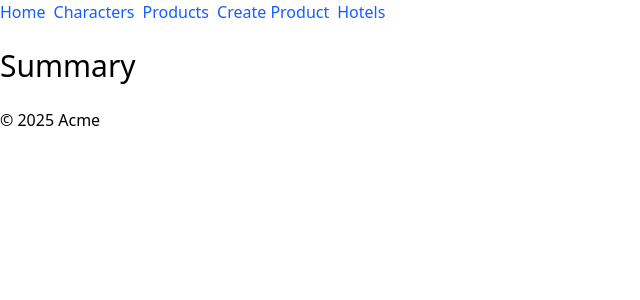
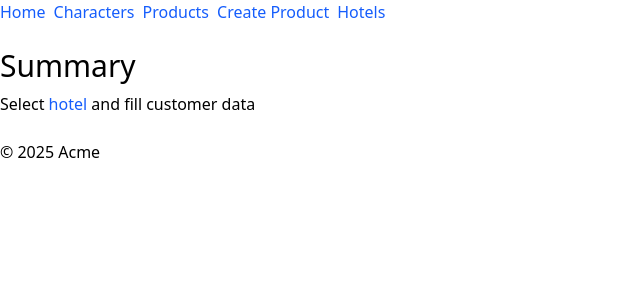
Before and after one commit to patrykomiotek/2a-react, a React (Vite) app: page /reservation-summary in a window 1280 px wide. Shown: the top 300 px of the page, without its empty margins (0-640 px from the left). Built offline with nearby package versions, Linux system fonts and the light colour scheme.

Commit message:
feat: with reservation cancellation

```diff
--- a/src/pages/ReservationSummaryPage.tsx
+++ b/src/pages/ReservationSummaryPage.tsx
@@ -1,8 +1,15 @@
+import { useState } from 'react';
+
 import type { Customer } from '../features/hotels/contracts/customer.dto';
 import type { HotelDto } from '../features/hotels/contracts/hotel.dto';
 import { currencyFormatter } from '../shared/formatters/currencyFormatter';
+import { Button } from '../ui/Button';
+import { Link } from 'react-router-dom';
+import { toast } from 'react-toastify';
 
 export const ReservationSummaryPage = () => {
+  const [isCancelled, setIsCancelled] = useState(false);
+
   const hotelItem = sessionStorage.getItem('hotel');
   let hotel: HotelDto | null = null;
   if (hotelItem) {
@@ -40,16 +47,43 @@ export const ReservationSummaryPage = () => {
           <p>
             {customer.email}, {customer.phone}
           </p>
+          <Link to="/customer-form" className="text-blue-600">
+            Edit
+          </Link>
         </div>
       );
+    }
+  };
+
+  const handleCancel = () => {
+    if (hotel && customer) {
+      sessionStorage.removeItem('hotel');
+      sessionStorage.removeItem('customer');
+      setIsCancelled(true);
+      toast.success('Reservation cancelled');
     }
   };
 
   return (
     <div className="space-y-2">
       <h1 className="text-3xl">Summary</h1>
+      {isCancelled && <h2>Reservation cancelled</h2>}
       {renderHotel()}
       {renderCustomer()}
+      {hotel && customer && (
+        <div>
+          <Button label="Cancel reservation" onClick={handleCancel} />
+        </div>
+      )}
+      {!hotel && !customer && (
+        <p>
+          Select{' '}
+          <Link to="/hotels" className="text-blue-600">
+            hotel
+          </Link>{' '}
+          and fill customer data
+        </p>
+      )}
     </div>
   );
 };
```
